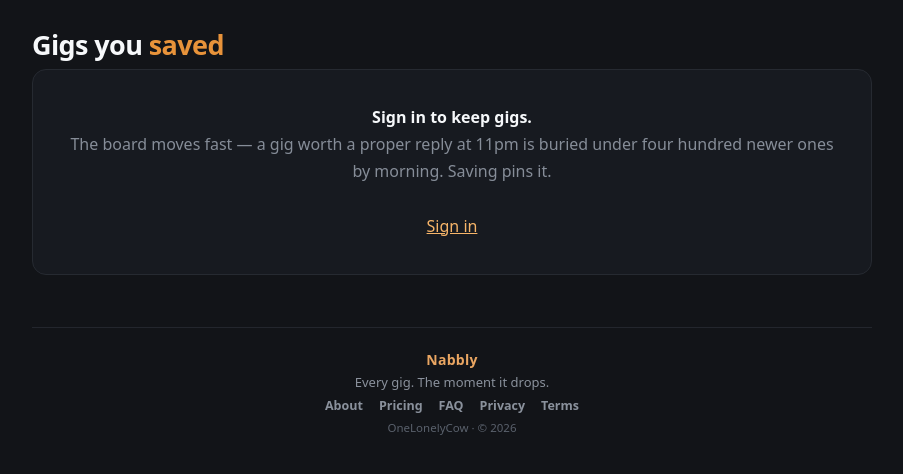
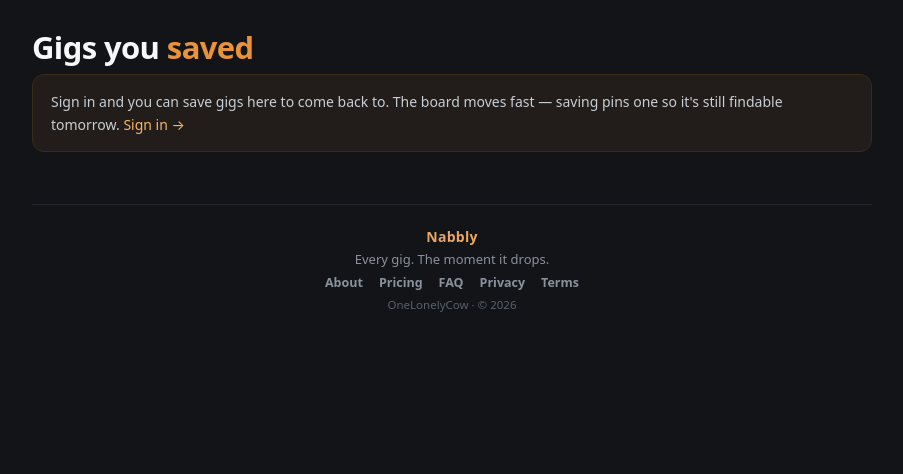
Before and after one commit to onelonelycow/dartly, a FastAPI app: page /saved in a window 1280 px wide. Shown: the part 65-539 px from the top of the page, without its empty margins (188-1091 px from the left). Run offline with FastAPI, Linux system fonts and the light colour scheme.

Commit message:
Match the Saved page's words, and say what applying involves before the click
Saved, signed out: the app's copy verbatim — "Sign in and you can save gigs
here to come back to. The board moves fast — saving pins one so it's still
findable tomorrow." Its version sits in a Streamlit st.info box, which is stock
blue and the one piece of that page that is Streamlit rather than Nabbly, so
the copy is matched and the styling is house.

Cards now carry the app's apply-method pill: "Apply by email" when the gig has
an extracted address, "Paid subscription to apply" or "Free account needed to
apply" from config's source sets. The source name below already says WHICH
board; this says the thing it does not — that applying means signing up there
first. Said before the click rather than discovered after it, and a free signup
and a paywall stay two distinct pills because they are not the same ask.

apply_email rides in CARD_COLS to decide that pill and is POPPED before the
row reaches the template. It is a real address on a real posting and has no
business in the HTML; verified none appears in the rendered page.

Last in the pill row on purpose — it is the one pill with no signal colour, so
it reads as a trailing note instead of competing with match/budget/urgent.

Not ported: "Draft my reply". That is a feature, not styling — it calls the
model per gig through pitch.py — and belongs in a decision about what the
board service is allowed to do, not in a visual pass.

100 concurrent unchanged.

```diff
--- a/web/main.py
+++ b/web/main.py
@@ -85,6 +85,20 @@
         r["posted_line"] = (
             f"Posted {textfmt.human_time(r.get('posted_at') or r.get('sort_at'))}"
             f" · via {config.source_label(r.get('source') or '')}")
+        # What applying actually involves, said BEFORE the click rather than
+        # discovered after it. The source name already says which board; this
+        # says whether you need an account there. A free signup and a paywall
+        # are deliberately two different pills — they are not the same ask.
+        src = (r.get("source") or "").lower()
+        if (r.get("apply_email") or "").strip():
+            r["apply_note"], r["apply_cls"] = "Apply by email", "match"
+        elif src in getattr(config, "SUBSCRIPTION_REQUIRED_SOURCES", ()):
+            r["apply_note"], r["apply_cls"] = "Paid subscription to apply", "urgent"
+        elif src in getattr(config, "ACCOUNT_REQUIRED_SOURCES", ()):
+            r["apply_note"], r["apply_cls"] = "Free account needed to apply", "locoff"
+        else:
+            r["apply_note"] = ""
+        r.pop("apply_email", None)   # a real address; never reaches the page
         r.pop("body", None)      # not rendered raw; drop it before the template
     return rows
 
--- a/web/queries.py
+++ b/web/queries.py
@@ -29,7 +29,7 @@
 # run over the narrow columns and never touch it. Twenty-five bodies is about
 # 40KB; the whole column is 40MB.
 CARD_COLS = ("id", "title", "url", "source", "sort_at", "posted_at",
-             "job_type", "size_tier", "urgency", "body")
+             "job_type", "size_tier", "urgency", "body", "apply_email")
 
 PAGE_SIZE = 25
 MAX_LIMIT = 100          # a caller cannot ask for the whole board
--- a/web/templates/_card.html
+++ b/web/templates/_card.html
@@ -22,6 +22,10 @@
        and a bare size word next to a job type reads as part of the role. #}
     {% if g.size_tier %}<span class="gr-pill">{{ g.size_tier }} budget</span>{% endif %}
     {% if g.urgency == 'Urgent' %}<span class="gr-pill urgent">Urgent</span>{% endif %}
+    {# Apply-method last on purpose: it is the one pill carrying no signal
+       colour, so it reads as a trailing note rather than competing with
+       match/budget/urgent for first-glance attention. #}
+    {% if g.apply_note %}<span class="gr-pill {{ g.apply_cls }}">{{ g.apply_note }}</span>{% endif %}
   </div>
 
   {% if g.preview %}
--- a/web/templates/saved.html
+++ b/web/templates/saved.html
@@ -4,7 +4,7 @@
 {% block title %}Saved · Nabbly{% endblock %}
 
 {% block extra_css %}
-.sec-h{font-size:27px;font-weight:700;letter-spacing:-.6px;margin:26px 0 6px}
+.sec-h{font-size:31px;font-weight:700;letter-spacing:-.6px;margin:26px 0 6px}
 .sec-h .accent{color:var(--amber)}
 .count{font-size:14px;color:var(--mute);font-variant-numeric:tabular-nums;
   display:block;margin-bottom:16px}
@@ -22,6 +22,10 @@
   color:#6b7280;font-family:inherit;padding:2px 4px}
 .gr-save:hover{color:var(--amber-l)}
 .gr-save.on{color:var(--amber)}
+.notice{background:rgba(232,147,58,.07);border:1px solid #3a2b17;border-radius:12px;
+  padding:15px 18px;color:#c8ced6;font-size:14px;line-height:1.65}
+.notice a{color:var(--amber-l);text-decoration:none;white-space:nowrap}
+.notice a:hover{text-decoration:underline}
 .empty{background:var(--panel);border:1px solid var(--line);border-radius:14px;
   padding:34px 28px;text-align:center;color:var(--mute);line-height:1.7}
 .empty b{color:var(--ink)}
@@ -34,12 +38,12 @@
 <h2 class="sec-h">Gigs you <span class="accent">saved</span></h2>
 
 {% if not me %}
-  <div class="empty">
-    <b>Sign in to keep gigs.</b><br>
-    The board moves fast — a gig worth a proper reply at 11pm is buried under
-    four hundred newer ones by morning. Saving pins it.<br><br>
-    <a href="/signin">Sign in</a>
-  </div>
+  {# The app's own words, verbatim. Its version sits in a Streamlit st.info
+     box, which is stock blue and the one piece of that page that is Streamlit
+     rather than Nabbly — so the copy is matched and the styling is house. #}
+  <div class="notice">Sign in and you can save gigs here to come back to. The
+    board moves fast — saving pins one so it's still findable tomorrow.
+    <a href="/signin">Sign in →</a></div>
 
 {% elif rows %}
   <span class="count">{{ "{:,}".format(rows|length) }} saved</span>
```
